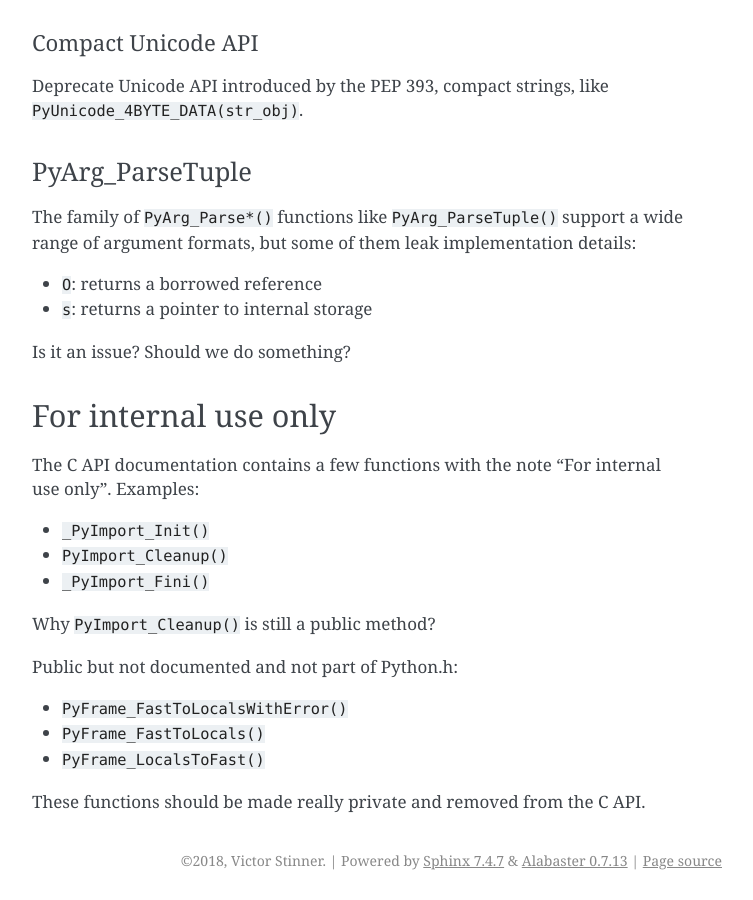
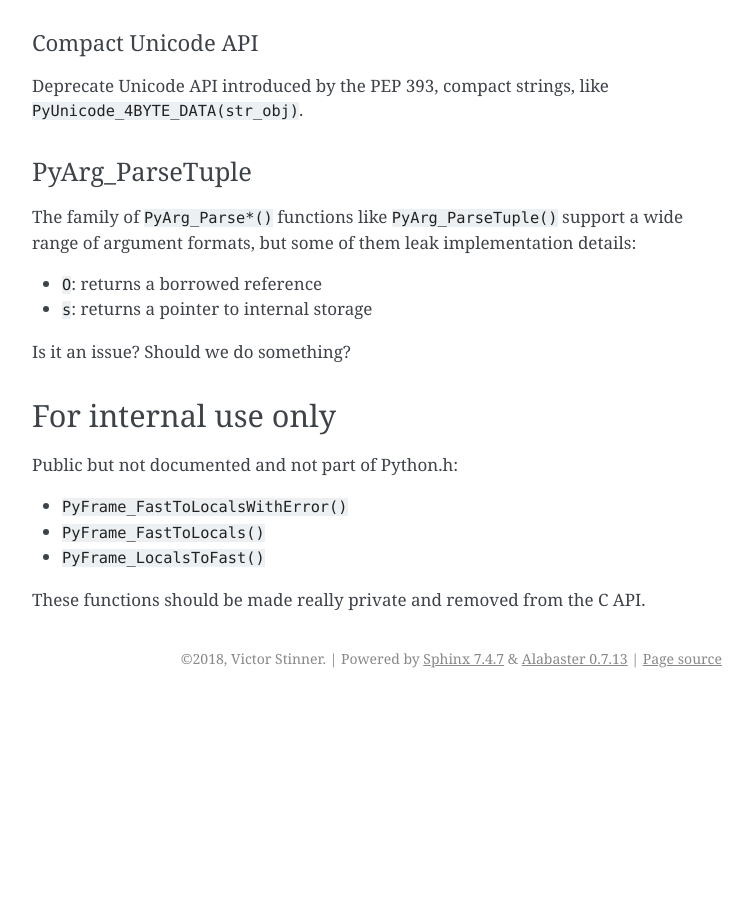
Before and after one commit to pythoncapi/pythoncapi, a Sphinx documentation site: the page built from doc/bad_api.rst, in a window 1280 px wide and 900 px high, scrolled down 7231 px. Shown: the whole window, without its empty margins (388-1141 px from the left). Built offline with Sphinx 7.4.7, drawn with Linux system fonts in a browser that asks for light colours; after the commit the page ends 7929 px from its top, so only the background shows below that.

Commit message:
PyImport functions moved to the internal C API

```diff
--- a/doc/bad_api.rst
+++ b/doc/bad_api.rst
@@ -366,15 +366,6 @@ Is it an issue? Should we do something?
 For internal use only
 =====================
 
-The C API documentation contains a few functions with the note "For internal
-use only". Examples:
-
-* ``_PyImport_Init()``
-* ``PyImport_Cleanup()``
-* ``_PyImport_Fini()``
-
-Why ``PyImport_Cleanup()`` is still a public method?
-
 Public but not documented and not part of Python.h:
 
 * ``PyFrame_FastToLocalsWithError()``
```
